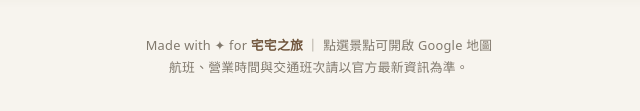
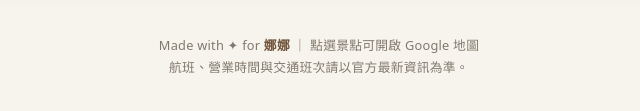
Before and after one commit to genie880225/tokyo-trip-2026, a plain HTML site: page index.html in a window 1280 px wide. Shown: the part 2661-2772 px from the top of the page, 321-961 px from the left. Drawn offline with Linux system fonts and the light colour scheme.

Commit message:
Update index.html

```diff
--- a/index.html
+++ b/index.html
@@ -219,7 +219,7 @@
       <section class="item"><span class="time">21:50</span><h3>抵達桃園機場</h3><p>宅宅之旅圓滿結束！</p><a class="map-link" href="https://www.google.com/maps/search/?api=1&query=桃園國際機場第一航廈" target="_blank" rel="noopener">🏠 Google 地圖：桃園國際機場 ↗</a></section>
     </div></div></details>
 
-    <footer class="footer">Made with ✦ for <strong>宅宅之旅</strong> ｜ 點選景點可開啟 Google 地圖<br>航班、營業時間與交通班次請以官方最新資訊為準。</footer>
+    <footer class="footer">Made with ✦ for <strong>娜娜</strong> ｜ 點選景點可開啟 Google 地圖<br>航班、營業時間與交通班次請以官方最新資訊為準。</footer>
   </main>
   <script>
     const toggleButton = document.getElementById('toggleAll');
```
